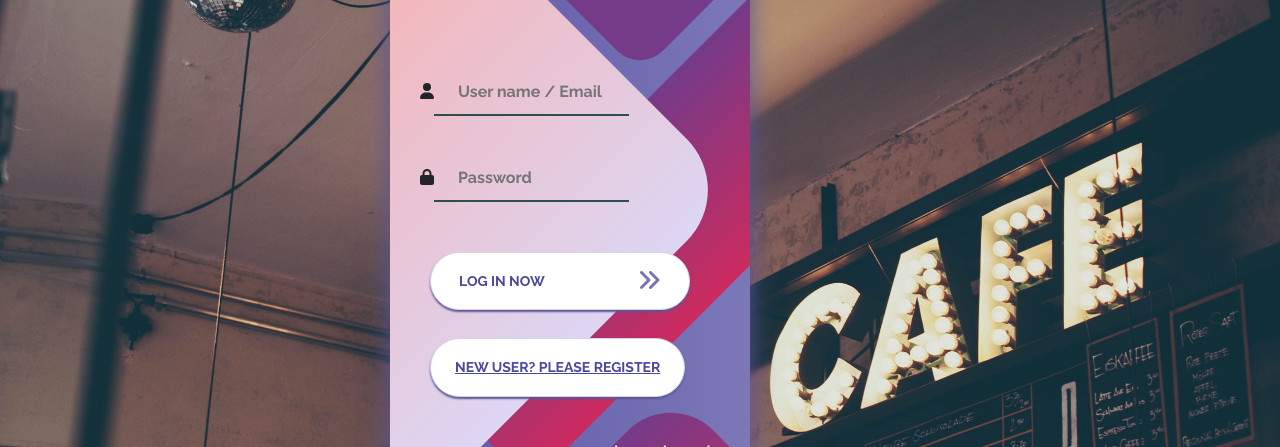
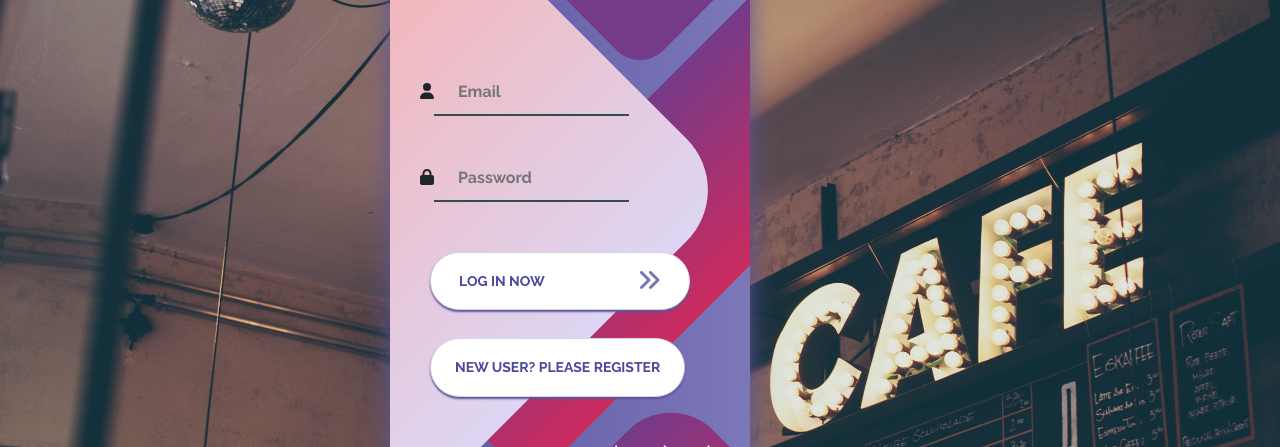
Before and after one commit to Malthane/oneBite, an Angular app: page /login in a window 1280 px wide. Shown: the part 190-637 px from the top of the page. Built offline with nearby package versions, Linux system fonts and the light colour scheme.

Commit message:
checkout module added

```diff
--- a/src/app/Components/cakes/cakes.component.ts
+++ b/src/app/Components/cakes/cakes.component.ts
@@ -60,13 +60,10 @@ export class CakesComponent implements OnInit, AfterViewInit{
       .pipe(map((data) => data))
       .subscribe((res) => {
         this.data = res;
-
         this.CakeData = this.data.Cake.Cakes;
         this.isSpinnerVisible = false;
-        // console.log(this.CakeData);
         const dey = from(this.CakeData); //converted array into observable stream
         dey.subscribe((res) => {
-          // console.log(res);
         });
       });
   }
--- a/src/app/Components/food/food.component.html
+++ b/src/app/Components/food/food.component.html
@@ -43,8 +43,8 @@
         <fa-icon [icon]="faStar"></fa-icon>
         {{ user.rating }}
       </span>
-      <a href="#" class="add-to-cart-btn btn-info btn-lg btn-block"
-        >Add to Cart</a
+      <button (click)="addToCart()" class="add-to-cart-btn btn-info btn-lg btn-block"
+        >Add to Cart</button
       >
     </div>
   </div>
--- a/src/app/Components/food/food.component.ts
+++ b/src/app/Components/food/food.component.ts
@@ -2,6 +2,7 @@ import { Component, OnInit } from '@angular/core';
 import { DataService } from 'src/app/Services/data.service';
 import { faFilter, faStar } from '@fortawesome/free-solid-svg-icons';
 import { FoodService } from 'src/app/Shared/services/food.service';
+import { Router } from '@angular/router';
 @Component({
   selector: 'app-food',
   templateUrl: './food.component.html',
@@ -22,6 +23,7 @@ export class FoodComponent implements OnInit {
   ];
 
   constructor(
+    private route: Router,
     private DataService: DataService,
     private FoodService: FoodService,
     ) {}
@@ -37,8 +39,12 @@ export class FoodComponent implements OnInit {
     // console.log(this.data)
     this.foodData = this.data.foods.pasta;
     this.isSpinnerVisible = false
-    console.log(this.foodData)
+    // console.log(this.foodData)
   })
+}
+
+ addToCart() {
+  this.route.navigate(['checkout'])
 }
 
   onLowToHighClick() {
--- a/src/app/app-routing.module.ts
+++ b/src/app/app-routing.module.ts
@@ -17,7 +17,12 @@ const routes: Routes = [
   { path: 'val', component: ValComponent},
   { path: 'food', component: FoodComponent, canActivate: [AuthGuard]},
   { path: 'beverages', component: BeveragesComponent, canActivate: [AuthGuard]},
-  { path: 'cakes', component: CakesComponent, canActivate: [AuthGuard]}
+  { path: 'cakes', component: CakesComponent, canActivate: [AuthGuard]},
+  {
+    path: 'checkout',
+    loadChildren: () =>
+     import('../app/checkout/checkout.module').then((m) => m.CheckoutModule)
+  }
 ];
 
 @NgModule({
--- a/src/app/app.module.ts
+++ b/src/app/app.module.ts
@@ -27,7 +27,7 @@ import { ValComponent } from './Components/cakes/val/val.component';
     BeveragesComponent,
     CakesComponent,
     HomeComponent,
-    ValComponent
+    ValComponent,
   ],
   imports: [
     HttpClientModule,
--- /dev/null
+++ b/src/app/checkout/checkout-page/checkout-page.component.html
@@ -0,0 +1 @@
+<h1> hiiiiiiiiiiiiiiiiiiiiiiiiii </h1>
--- /dev/null
+++ b/src/app/checkout/checkout-page/checkout-page.component.ts
@@ -0,0 +1,15 @@
+import { Component, OnInit } from '@angular/core';
+
+@Component({
+  selector: 'app-checkout-page',
+  templateUrl: './checkout-page.component.html',
+  styleUrls: ['./checkout-page.component.css']
+})
+export class CheckoutPageComponent implements OnInit {
+
+  constructor() { }
+
+  ngOnInit(): void {
+  }
+
+}
--- a/src/app/core/login/login.component.html
+++ b/src/app/core/login/login.component.html
@@ -13,7 +13,7 @@
             name="Email"
             class="login__input"
             formControlName="email"
-            placeholder="User name / Email"
+            placeholder="Email"
           />
         </div>
         <div class="login__field">
--- a/src/index.html
+++ b/src/index.html
@@ -7,18 +7,18 @@
     <meta name="viewport" content="width=device-width, initial-scale=1" />
     <link rel="icon" type="image/x-icon" href="favicon.ico" />
 
-    <link href="https://cdn.jsdelivr.net/npm/bootstrap@5.2.1/dist/css/bootstrap.min.css" rel="stylesheet" integrity="sha384-iYQeCzEYFbKjA/T2uDLTpkwGzCiq6soy8tYaI1GyVh/UjpbCx/TYkiZhlZB6+fzT" crossorigin="anonymous">
+    <!-- <link href="https://cdn.jsdelivr.net/npm/bootstrap@5.2.1/dist/css/bootstrap.min.css" rel="stylesheet" integrity="sha384-iYQeCzEYFbKjA/T2uDLTpkwGzCiq6soy8tYaI1GyVh/UjpbCx/TYkiZhlZB6+fzT" crossorigin="anonymous"> -->
 
-    <!-- <link rel="stylesheet" href="https://cdn.jsdelivr.net/npm/bootstrap@4.2.1/dist/css/bootstrap.min.css" integrity="sha384-GJzZqFGwb1QTTN6wy59ffF1BuGJpLSa9DkKMp0DgiMDm4iYMj70gZWKYbI706tWS" crossorigin="anonymous"> -->
+    <link rel="stylesheet" href="https://cdn.jsdelivr.net/npm/bootstrap@4.2.1/dist/css/bootstrap.min.css" integrity="sha384-GJzZqFGwb1QTTN6wy59ffF1BuGJpLSa9DkKMp0DgiMDm4iYMj70gZWKYbI706tWS" crossorigin="anonymous">
 
     <script src="https://ajax.googleapis.com/ajax/libs/jquery/3.3.1/jquery.min.js"></script>
     <script src="https://cdnjs.cloudflare.com/ajax/libs/popper.js/1.14.3/umd/popper.min.js"></script>
-    <!-- <script src="https://maxcdn.bootstrapcdn.com/bootstrap/4.1.3/js/bootstrap.min.js"></script> -->
+    <script src="https://maxcdn.bootstrapcdn.com/bootstrap/4.1.3/js/bootstrap.min.js"></script>
      <link href="https://maxcdn.bootstrapcdn.com/font-awesome/4.7.0/css/font-awesome.min.css" rel="stylesheet" >
 
   </head>
   <body>
-    <script src="https://cdn.jsdelivr.net/npm/bootstrap@5.2.1/dist/js/bootstrap.bundle.min.js" integrity="sha384-u1OknCvxWvY5kfmNBILK2hRnQC3Pr17a+RTT6rIHI7NnikvbZlHgTPOOmMi466C8" crossorigin="anonymous"></script>
+    <!-- <script src="https://cdn.jsdelivr.net/npm/bootstrap@5.2.1/dist/js/bootstrap.bundle.min.js" integrity="sha384-u1OknCvxWvY5kfmNBILK2hRnQC3Pr17a+RTT6rIHI7NnikvbZlHgTPOOmMi466C8" crossorigin="anonymous"></script> -->
     <app-root></app-root>
   </body>
 </html>
```
Also changed, not shown: src/app/checkout/checkout-routing.module.ts (added, +15 -0 lines), src/app/checkout/checkout.module.ts (added, +16 -0 lines), src/app/checkout/checkout-page/checkout-page.component.css (added).
